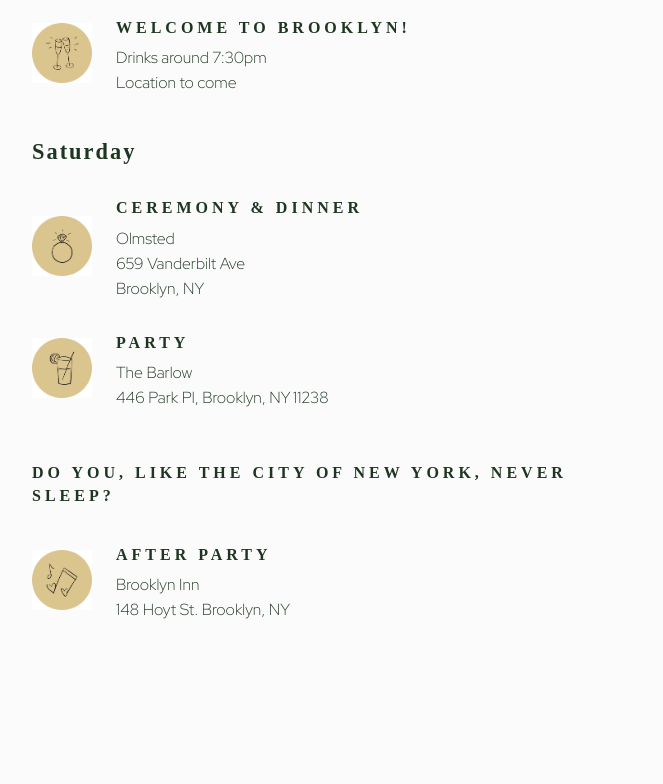
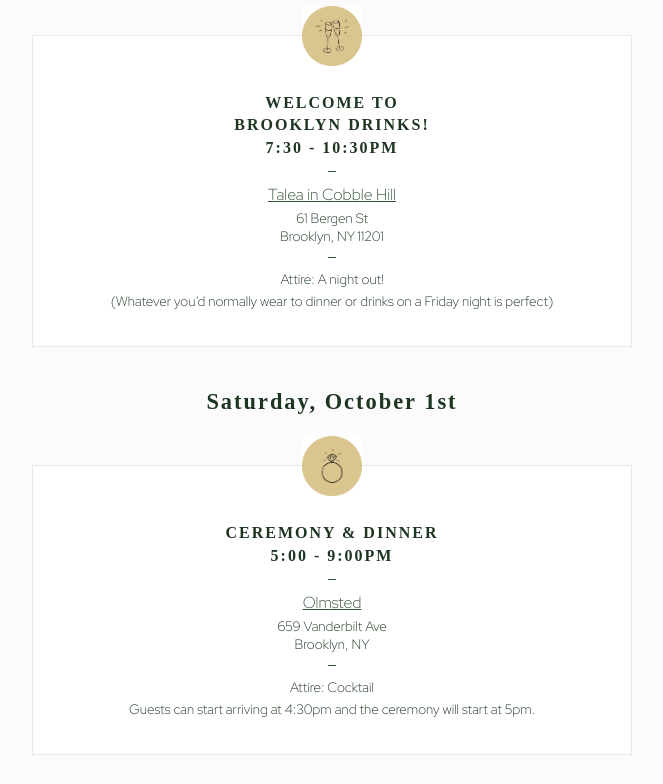
Before and after one commit to jeanyoungkim/jollyandmean, a plain HTML site: page schedule/index.html in a window 1280 px wide. Shown: the part 634-1418 px from the top of the page, without its empty margins (308-971 px from the left). Drawn offline with Linux system fonts and the light colour scheme.

Commit message:
schedule

```diff
--- a/schedule/index.html
+++ b/schedule/index.html
@@ -36,47 +36,92 @@
 			<img class="hero-image" src="../static/images/party.jpg" width="100%" />
 			<br />
 			<div class="schedule-item">
-				<h1>Friday night</h1>
+				<h1 class="header">Friday, September 30th</h1>
 				<div class="event">
 					<img class="icon" src="../static/icons/cheers.jpg" />
 					<div class="description">
-						<h2>Welcome to Brooklyn!</h2>
-						<p>Drinks around 7:30pm</p>
-						<p>Location to come</p>
+						<h2>
+							Welcome to <br />Brooklyn Drinks!<br />
+							7:30 - 10:30pm
+						</h2>
+						<hr />
+						<a href="https://goo.gl/maps/s972jq3D7aZP1TJf7" target="_blank"
+							>Talea in Cobble Hill</a
+						>
+						<div class="small">
+							<p>61 Bergen St<br />Brooklyn, NY 11201</p>
+						</div>
+						<hr />
+						<div class="small">
+							<p>Attire: A night out!</p>
+							<p>
+								(Whatever you’d normally wear to dinner or drinks on a Friday
+								night is perfect)
+							</p>
+						</div>
 					</div>
 				</div>
 			</div>
 			<div class="schedule-item">
-				<h1>Saturday</h1>
+				<h1 class="header">Saturday, October 1st</h1>
 				<div class="event">
 					<img class="icon" src="../static/icons/ring.jpg" />
 					<div class="description">
-						<h2>Ceremony & Dinner</h2>
-						<p>Olmsted</p>
-						<p>659 Vanderbilt Ave</p>
-						<p>Brooklyn, NY</p>
+						<h2>
+							Ceremony & Dinner <br />
+							5:00 - 9:00pm
+						</h2>
+						<hr />
+						<a href="https://g.page/Olmstednyc?share" target="_blank"
+							><p>Olmsted</p></a
+						>
+						<div class="small">
+							<p>659 Vanderbilt Ave<br />Brooklyn, NY</p>
+						</div>
+						<hr />
+						<div class="small">
+							<p>Attire: Cocktail</p>
+							<p>
+								Guests can start arriving at 4:30pm and the ceremony will start
+								at 5pm.
+							</p>
+						</div>
 					</div>
 				</div>
 				<br />
 				<div class="event">
+					<div class="description">
+						<h2>
+							Party <br />
+							9:00pm - ?
+						</h2>
+						<a href="https://goo.gl/maps/MYuRvgv6idT7W7QY9" target="_blank"
+							><p>The Barlow</p></a
+						>
+						<div class="small">
+							<p>446 Park Pl<br />Brooklyn, NY 11238</p>
+						</div>
+					</div>
 					<img class="icon" src="../static/icons/drink.jpg" />
-					<div class="description">
-						<h2>Party</h2>
-						<p>The Barlow</p>
-						<p>446 Park Pl, Brooklyn, NY 11238</p>
-					</div>
 				</div>
 				<br />
 				<br />
 				<h2>Do you, like the city of New York, never sleep?</h2>
 				<br />
 				<div class="event">
+					<div class="description">
+						<h2>
+							After party <br />
+							?? - ???am
+						</h2>
+						<a href="https://goo.gl/maps/GnkSzhFfpDkWQVCj7" target="_blank"
+							><p>Brooklyn Inn</p></a
+						>
+						<div class="small">
+							<p>148 Hoyt St.<br />Brooklyn, NY</p>
+						</div>
+					</div>
 					<img class="icon" src="../static/icons/music.jpg" />
-					<div class="description">
-						<h2>After party</h2>
-						<p>Brooklyn Inn</p>
-						<p>148 Hoyt St. Brooklyn, NY</p>
-					</div>
 				</div>
 			</div>
 		</main>
--- a/styles/global.css
+++ b/styles/global.css
@@ -120,9 +120,9 @@ h1 {
 h2 {
 	margin-bottom: 0px;
 	margin-top: 8px;
-	font-size: 0.8rem;
+	font-size: 0.9rem;
 	line-height: 1.4;
-	letter-spacing: 4px;
+	letter-spacing: 2px;
 	text-transform: uppercase;
 }
 
--- a/styles/subpage.css
+++ b/styles/subpage.css
@@ -55,11 +55,12 @@ li {
 }
 
 .schedule-item {
+	text-align: center;
 	margin-bottom: 42px;
 }
 
-.schedule-item h1 {
-	margin-bottom: 24px;
+.schedule-item .header {
+	margin-bottom: 50px;
 }
 
 .schedule-item h2 {
@@ -72,16 +73,35 @@ li {
 
 .event {
 	display: flex;
+	flex-direction: column;
 	align-items: center;
+	justify-content: center;
+	background-color: white;
+	border: 1px solid #e9e9e9;
+	padding: 3rem 2rem 2rem 2rem;
+	position: relative;
+	margin-top: 40px;
+	text-align: center;
+}
+
+.event hr {
+	width: 8px;
+	margin: 12px auto;
+	border: none;
+	height: 1px;
+	background-color: var(--dark-green);
 }
 
 .icon {
+	position: absolute;
+	top: -30px;
 	width: 60px;
 	opacity: 0.9;
+	left: calc(50% - 30px);
 }
 
-.description {
-	margin-left: 24px;
+.small {
+	font-size: 0.85rem;
 }
 
 #lupinis-blog p {
```
